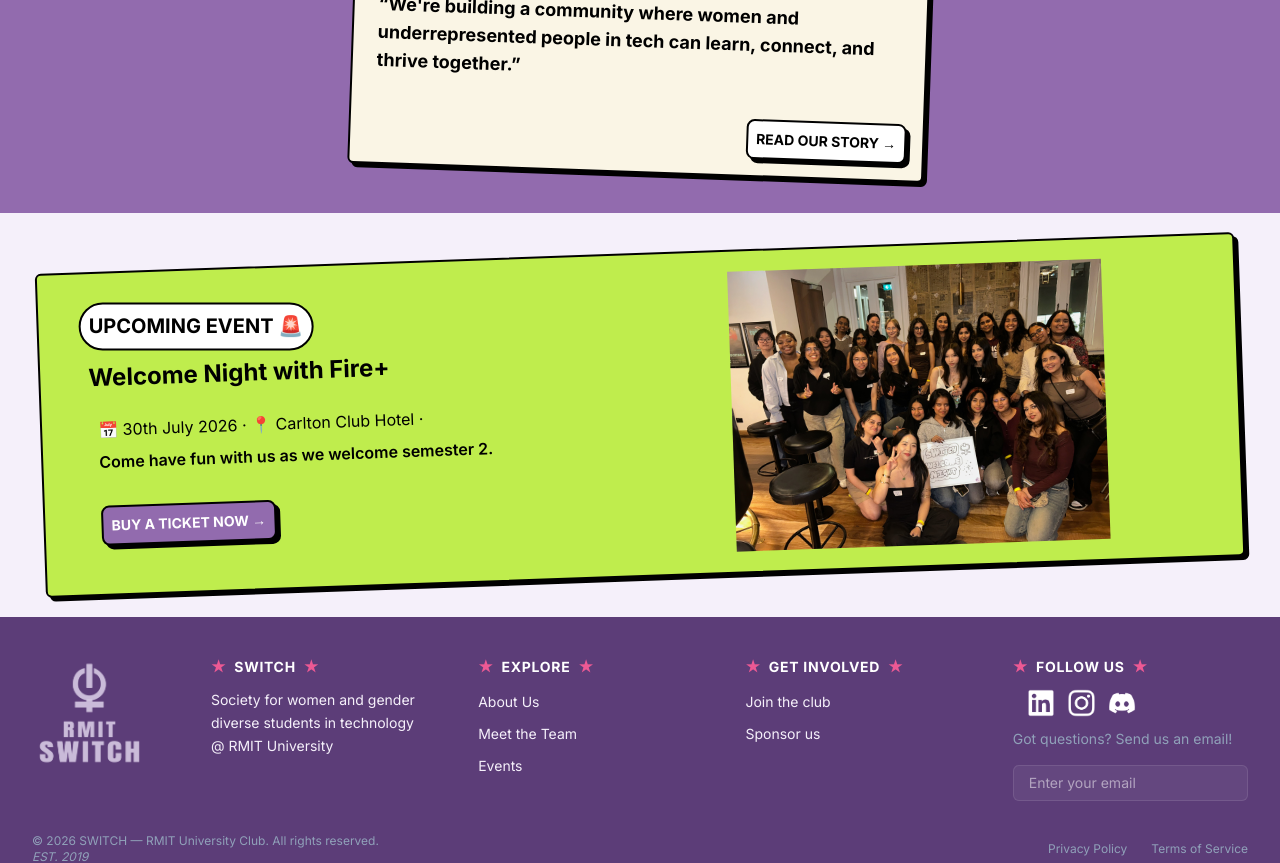
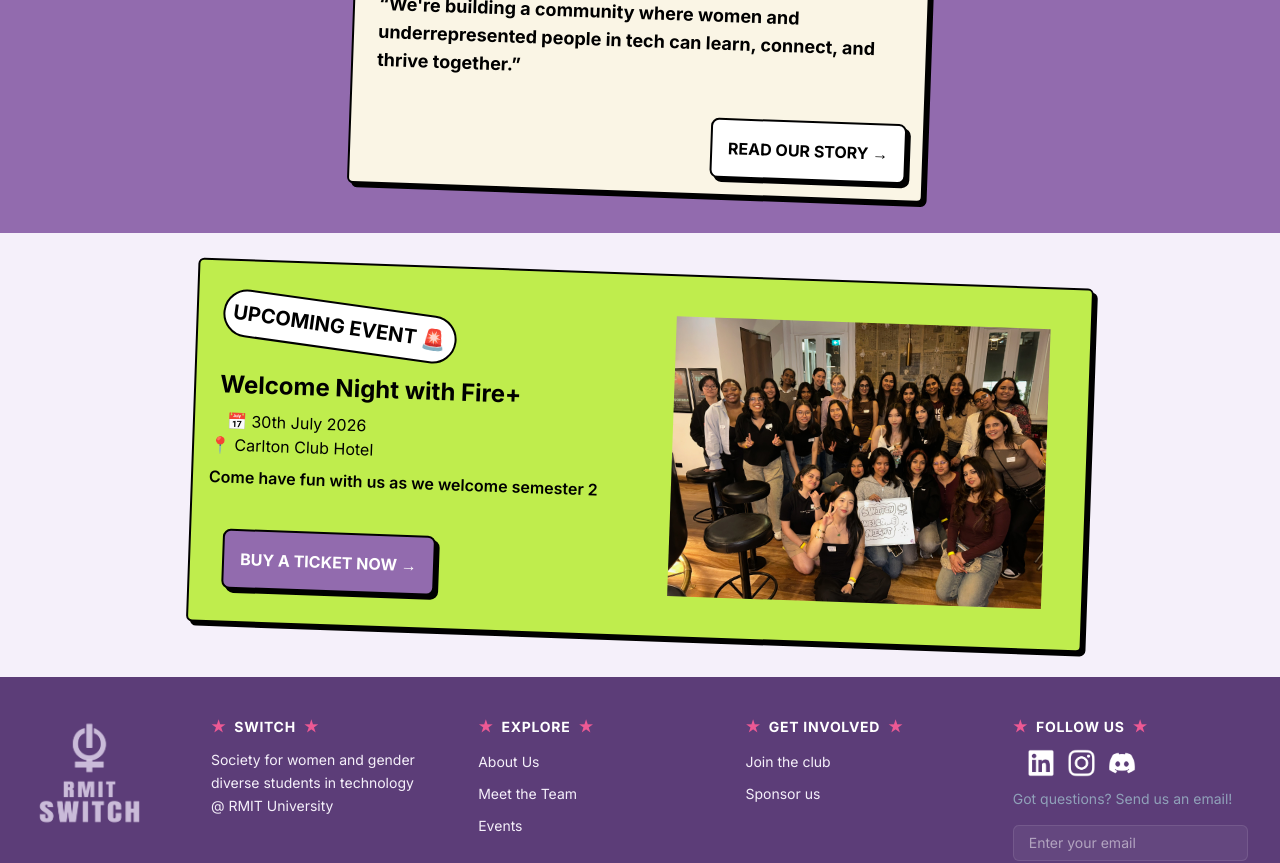
Before and after one commit to emmadaujat/SWITCH-Club-Website, a Next.js app: page / in a window 1280 px wide. Shown: the part 900-1763 px from the top of the page. Built offline with nearby package versions, Linux system fonts and the light colour scheme.

Commit message:
made components for buttons and polaroid cards, fixed up nested p tag in footer

```diff
--- a/src/app/page.tsx
+++ b/src/app/page.tsx
@@ -1,4 +1,6 @@
 import Image from "next/image";
+import TiltedCard from "@/components/ui/TiltedCard";
+import ChunkyButton from "@/components/ui/ChunkyButton";
 
 export default function Home() {
   return (
@@ -25,13 +27,15 @@
           </div>
 
           {/* BUTTONS */}
+
           <div className="mt-30 flex gap-6">
-            <button className="bg-brand-purple hover:bg-white hover:text-brand-purple hover:p-5 text-white font-bold rounded-lg border-2 border-black p-4 shadow-[4px_4px_0px_#000] transition">
-              JOIN THE CLUB<span> ★</span>
-            </button>
-            <button className="bg-white hover:bg-brand-purple hover:text-white hover:p-5 text-brand-purple font-bold rounded-lg border-2 border-black p-4 shadow-[4px_4px_0px_#000] transition">
-              SEE EVENTS <span> →</span>
-            </button>
+            {/* Navigation */}
+            <ChunkyButton variant="primary" trailingSymbol="★" href="/how-to-join">
+              JOIN THE CLUB
+            </ChunkyButton>
+            <ChunkyButton variant="secondary" trailingSymbol="→" href="/events">
+              SEE EVENTS
+            </ChunkyButton>
           </div>
         </div>
 
@@ -49,64 +53,80 @@
 
       {/* MIDDLE SECTION: OUR MISSION */}
       <div className=" bg-brand-purple p-10">
-        {/* OUR MISSION - background card */}
-        <div className=" mx-auto max-w-xl  rotate-2 rounded-md border-2 border-black bg-brand-cream p-4 shadow-[4px_4px_0px_#000]">
+        {/* Layout wrapper — width/centering stays here */}
+        <div className="mx-auto max-w-xl">
+          <TiltedCard rotation={2} bgColor="bg-brand-cream">
             {/* OUR MISSION - Heading */}
             <div className="p-2 mt-5 flex rotate-4 ">
               <div className="rounded-full border-2 border-black bg-brand-pink p-2">
                 <p className="font-bold uppercase text-xl text-black">our mission</p>
               </div>
             </div>
+
             {/* OUR MISSION - BODY TEXT */}
             <p className="p-2 font-bold text-lg text-black">
               “We're building a community where women and underrepresented people in tech can learn,
               connect, and thrive together.”
             </p>
+
             {/* BUTTONS */}
             <div className=" mt-6 justify-end flex">
-            <button className="uppercase bg-white hover:bg-brand-purple hover:text-white text-black font-bold rounded-lg text-sm border-2 border-black p-2 shadow-[4px_4px_0px_#000] transition">
-              Read our story <span> →</span>
-            </button>
+              <ChunkyButton variant="other" trailingSymbol="→" href="/who-are-we">
+                Read our story
+              </ChunkyButton>
             </div>
+          </TiltedCard>
         </div>
       </div>
 
       {/* BOTTOM SECTION: UPCOMING EVENT */}
       <div className=" bg-brand-purple-LIGHT p-10">
-        {/* UPCOMING EVENT - background card */}
-        <div className=" mx-auto max-w-7xl rotate-[-2deg] px-10 py-1 grid grid-cols-1 md:grid-cols-2 items-center rounded-md border-2 border-black bg-brand-lime p-4 shadow-[4px_4px_0px_#000]">
+        <div className="mx-auto max-w-4xl">
+          <TiltedCard rotation={2} bgColor="bg-brand-lime">
+            {/* Two-column split now lives INSIDE the card */}
+            <div className="grid grid-cols-1 md:grid-cols-2 items-center gap-4">
               {/* LEFT: heading + body + button, grouped together */}
               <div className="flex flex-col">
+                <div className="p-2 mt-5 flex rotate-4">
                   {/* UPCOMING EVENT - Heading */}
                   <div className="rounded-full border-2 border-black bg-white p-2 rotate-2 self-start ">
                     <p className="font-bold uppercase text-xl text-black">upcoming event 🚨</p>
                   </div>
+                </div>
 
                 {/* UPCOMING EVENT - BODY TEXT */}
+                <div>
                   <p className="p-2 font-bold text-2xl text-black">Welcome Night with Fire+</p>
-            <p className="p-4 font-regular text-l text-black">
-              📅 30th July 2026 · 📍 Carlton Club Hotel ·{" "}
-              <p className="font-semibold mt-2">Come have fun with us as we welcome semester 2.</p>
+                  <span className="p-4 font-regular text-l text-black">
+                    📅 30th July 2026 <p>📍 Carlton Club Hotel </p>
+                    <p className="font-semibold mt-2 text-md">
+                      Come have fun with us as we welcome semester 2
                     </p>
+                  </span>
+                </div>
 
                 {/* BUTTON */}
                 <div className=" p-4 justify-start flex">
-              <button className="uppercase bg-brand-purple hover:bg-brand-purple hover:text-white text-white font-bold rounded-lg text-sm border-2 border-black p-2 shadow-[4px_4px_0px_#000] transition">
-                buy a ticket now <span> →</span>
-              </button>
+                  <ChunkyButton
+                    variant="primary"
+                    trailingSymbol="→"
+                    href="https://campus.hellorubric.com/?s=10199"
+                  >
+                    buy a ticket now
+                  </ChunkyButton>
                 </div>
               </div>
 
               {/* RIGHT: photo placeholder */}
               <div className="m-4 rounded-lg flex items-center justify-center">
-            <div>
                 <img
                   className="h-70 w-auto "
                   alt="switch-team-welcome-night-sem1-2026"
                   src="/welcome-night-sem1-2026.JPG"
-              ></img>
+                />
               </div>
             </div>
+          </TiltedCard>
         </div>
       </div>
     </div>
--- a/src/components/layout/Footer.tsx
+++ b/src/components/layout/Footer.tsx
@@ -21,10 +21,10 @@
                 <span className="text-brand-pink">★</span> SWITCH{" "}
                 <span className="text-brand-pink">★</span>
               </h3>
-              <p className="mt-3 text-sm leading-relaxed text-brand-light">
-                Society for women and gender diverse students in technology
+              <div className="mt-3 text-sm leading-relaxed text-brand-light">
+                <p>Society for women and gender diverse students in technology</p>
                 <p>@ RMIT University</p>
-              </p>
+              </div>
             </div>
 
             {/* Explore */}
--- a/src/components/ui/ChunkyButton.tsx
+++ b/src/components/ui/ChunkyButton.tsx
@@ -1,3 +1,49 @@
-export default function ChunkyButton() {
-  return <header>Chunky Button placeholder</header>;
+import Link from "next/link";
+
+type ChunkyButtonProps = {
+  variant?: "primary" | "secondary" | "other";
+  trailingSymbol?: string;
+  href?: string; // if passed → renders as Link
+  onClick?: () => void; // if passed → renders as button
+  children: React.ReactNode;
+};
+
+const variantClasses = {
+  primary: "bg-brand-purple text-white hover:bg-white hover:text-brand-purple",
+  secondary: "bg-white text-brand-purple hover:bg-brand-purple hover:text-white",
+  other: "bg-white text-black hover:bg-brand-purple hover:text-white",
+};
+
+const sharedClasses =
+  "uppercase font-bold rounded-lg border-2 border-black p-4 shadow-[4px_4px_0px_#000] transition";
+
+export default function ChunkyButton({
+  variant = "primary",
+  trailingSymbol,
+  href,
+  onClick,
+  children,
+}: ChunkyButtonProps) {
+  const finalClasses = `${sharedClasses} ${variantClasses[variant]}`;
+
+  const content = (
+    <>
+      {children}
+      {trailingSymbol && <span> {trailingSymbol}</span>}
+    </>
+  );
+
+  if (href) {
+    return (
+      <Link href={href} className={finalClasses}>
+        {content}
+      </Link>
+    );
+  }
+
+  return (
+    <button onClick={onClick} className={finalClasses}>
+      {content}
+    </button>
+  );
 }
--- /dev/null
+++ b/src/components/ui/TiltedCard.tsx
@@ -0,0 +1,40 @@
+type TiltedCardProps = {
+  rotation?: number; // e.g. -2, 3 — defaults to 0 if not passed
+  bgColor?: string; // Tailwind class, e.g. "bg-brand-lime"
+  image?: string; // optional — photo URL
+  caption?: string; // optional — text under the photo
+  showTape?: boolean; // optional — corner tape strip, default false
+  children?: React.ReactNode; // optional — anything else (heading, badge, button...)
+};
+
+export default function TiltedCard({
+  rotation = 0,
+  bgColor = "bg-white",
+  image,
+  caption,
+  showTape = false,
+  children,
+}: TiltedCardProps) {
+  return (
+    <div
+      className={`${bgColor} border-2 border-black rounded-md shadow-[4px_4px_0px_#000] p-4`}
+      style={{ transform: `rotate(${rotation}deg)` }}
+    >
+      {/* Tape corner — only render if requested */}
+      {showTape && <div className="tape-element-goes-here" />}
+
+      {/* Photo block — only render if an image was passed */}
+      {image && (
+        <div className="photo-container-goes-here">
+          <img src={image} alt={caption ?? ""} />
+        </div>
+      )}
+
+      {/* Caption — only render if passed */}
+      {caption && <p className="caption-styles-go-here">{caption}</p>}
+
+      {/* Anything else — badge, heading, body text, button, whatever the page needs */}
+      {children}
+    </div>
+  );
+}
```
Lines whose indentation alone changed are shown as unchanged.
